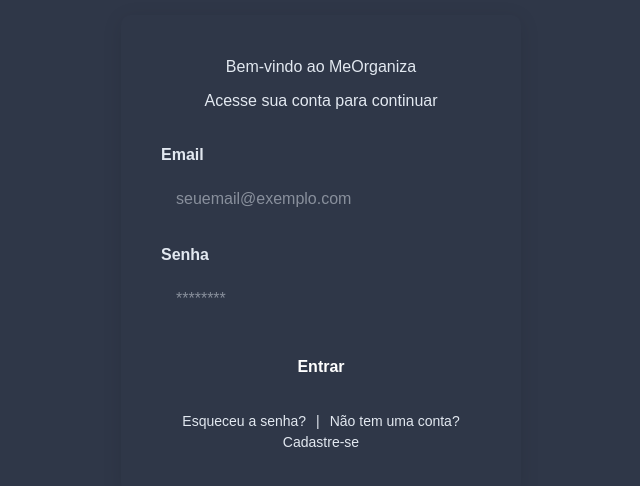
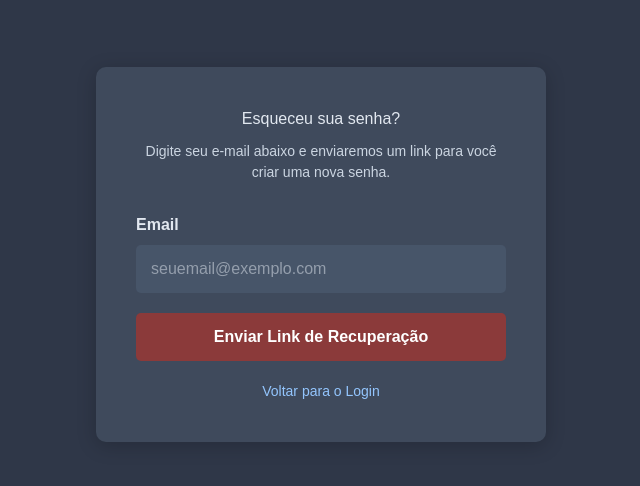
Before and after one commit to jamil-campeao/meorganiza-v2, a React (Vite) app: page /forgot-password in a window 1280 px wide. Before the commit this address led to /login. Shown: the part 146-632 px from the top of the page, without its empty margins (319-959 px from the left). Built offline with nearby package versions, Linux system fonts and the light colour scheme; no server answers.

Commit message:
feat: Implementa funcionalidades de esqueci minha senha e resetar senha

```diff
--- a/src/App.tsx
+++ b/src/App.tsx
@@ -12,6 +12,8 @@
 import { BillsPage } from "./pages/Bills/BillsPage";
 import { InvoicesPage } from "./pages/Invoices/InvoicesPage";
 import { ReportsPage } from "./pages/Reports/ReportsPage";
+import ForgotPasswordPage from "./pages/ForgotPassword/ForgotPasswordPage";
+import ResetPasswordPage from "./pages/ResetPassword/ResetPasswordPage";
 
 function AppRoutes() {
   const { token } = useAuth();
@@ -22,6 +24,8 @@
       {/* Rotas Públicas */}
       <Route path="/login" element={<LoginPage />} />
       <Route path="/register" element={<RegisterPage />} />
+      <Route path="/forgot-password" element={<ForgotPasswordPage />} />
+      <Route path="/reset-password/:token" element={<ResetPasswordPage />} />
 
       {/* Rotas Protegidas */}
       <Route
--- a/src/constants/api.js
+++ b/src/constants/api.js
@@ -1,2 +1 @@
-export const API_BASE_URL =
-  import.meta.env.VITE_API_BASE_URL || "http://localhost:3005";
+export const API_BASE_URL = import.meta.env.VITE_API_BASE_URL;
--- /dev/null
+++ b/src/pages/ForgotPassword/ForgotPasswordPage.css
@@ -0,0 +1,88 @@
+.forgot-password-page {
+  display: flex;
+  justify-content: center;
+  align-items: center;
+  min-height: 100vh;
+  font-family: "Arial", sans-serif;
+  background-color: #2f3748; /* Fundo escuro */
+}
+
+.forgot-password-container {
+  background-color: #3f4a5c; /* Fundo do card */
+  color: #e2e8f0; /* Cor do texto */
+  padding: 40px;
+  border-radius: 10px;
+  box-shadow: 0 4px 20px rgba(0, 0, 0, 0.2);
+  width: 100%;
+  max-width: 450px;
+  text-align: center;
+}
+
+.forgot-password-container h2 {
+  margin-bottom: 10px;
+}
+
+.forgot-password-container p {
+  color: #cbd5e1; /* Tom mais claro para o parágrafo */
+  margin-bottom: 30px;
+  font-size: 14px;
+}
+
+.form-group {
+  margin-bottom: 20px;
+  text-align: left;
+}
+
+.form-group label {
+  display: block;
+  margin-bottom: 8px;
+  font-weight: 600;
+}
+
+.form-group input {
+  width: 100%;
+  padding: 12px 15px;
+  border: 1px solid #64748b; /* Cor da borda */
+  background-color: #475569; /* Fundo do input */
+  color: #e2e8f0;
+  border-radius: 5px;
+  font-size: 16px;
+}
+
+.submit-button {
+  width: 100%;
+  padding: 12px;
+  border: none;
+  border-radius: 5px;
+  background-color: #8b3a3a; /* Cor primária */
+  color: #ffffff;
+  font-size: 16px;
+  font-weight: bold;
+  cursor: pointer;
+  transition: background-color 0.2s;
+}
+
+.submit-button:hover {
+  background-color: #7f1d1d; /* Variação da cor primária */
+}
+
+.submit-button:disabled {
+  background-color: #a9a9a9;
+  cursor: not-allowed;
+}
+
+.success-message {
+  color: #22c55e; /* Verde sucesso */
+  margin-top: 15px;
+  font-size: 14px;
+}
+
+.back-to-login {
+  margin-top: 20px;
+  font-size: 14px;
+}
+
+.back-to-login a {
+  color: #93c5fd; /* Azul claro para links */
+  text-decoration: none;
+}
--- /dev/null
+++ b/src/pages/ForgotPassword/ForgotPasswordPage.tsx
@@ -0,0 +1,94 @@
+import React, { useState, FormEvent } from "react";
+import { Link } from "react-router-dom";
+import { API_BASE_URL } from "../../constants/api";
+import { Toaster, toast } from "sonner";
+import "./ForgotPasswordPage.css";
+
+export default function ForgotPasswordPage() {
+  const [email, setEmail] = useState<string>("");
+  const [isLoading, setIsLoading] = useState<boolean>(false);
+  const [message, setMessage] = useState<string>("");
+
+  const handleSubmit = async (event: FormEvent<HTMLFormElement>) => {
+    event.preventDefault();
+    setIsLoading(true);
+    setMessage("");
+
+    try {
+      const myHeaders = new Headers();
+      myHeaders.append("Content-Type", "application/json");
+
+      const raw = JSON.stringify({ email });
+
+      const requestOptions = {
+        method: "POST",
+        headers: myHeaders,
+        body: raw,
+      };
+
+      const response = await fetch(
+        `${API_BASE_URL}/user/forgot-password`,
+        requestOptions
+      );
+      const data = await response.json();
+
+      if (!response.ok) {
+        throw new Error(
+          data.message || "Ocorreu um erro ao solicitar a redefinição."
+        );
+      }
+
+      toast.success("Verifique seu e-mail para o link de redefinição.");
+      setMessage(
+        "Se uma conta com este e-mail existir, um link para redefinir a senha foi enviado."
+      );
+    } catch (err: any) {
+      toast.error(err.message);
+    } finally {
+      setIsLoading(false);
+    }
+  };
+
+  return (
+    <>
+      <div className="forgot-password-page">
+        <div className="forgot-password-container">
+          <h2>Esqueceu sua senha?</h2>
+          <p>
+            Digite seu e-mail abaixo e enviaremos um link para você criar uma
+            nova senha.
+          </p>
+
+          <form onSubmit={handleSubmit}>
+            <div className="form-group">
+              <label htmlFor="email">Email</label>
+              <input
+                type="email"
+                id="email"
+                value={email}
+                onChange={(e) => setEmail(e.target.value)}
+                placeholder="seuemail@exemplo.com"
+                required
+              />
+            </div>
+
+            <button
+              type="submit"
+              className="submit-button"
+              disabled={isLoading}
+            >
+              {isLoading ? "Enviando..." : "Enviar Link de Recuperação"}
+            </button>
+          </form>
+
+          {message && <p className="success-message">{message}</p>}
+
+          <div className="back-to-login">
+            <Link to="/login">Voltar para o Login</Link>
+          </div>
+        </div>
+      </div>
+      <Toaster theme="dark" />
+    </>
+  );
+}
--- /dev/null
+++ b/src/pages/ResetPassword/ResetPasswordPage.css
@@ -0,0 +1,88 @@
+.reset-password-page {
+  display: flex;
+  justify-content: center;
+  align-items: center;
+  min-height: 100vh;
+  font-family: "Arial", sans-serif;
+  background-color: #2f3748; /* Fundo escuro */
+}
+
+.reset-password-container {
+  background-color: #3f4a5c; /* Fundo do card */
+  color: #e2e8f0; /* Cor do texto */
+  padding: 40px;
+  border-radius: 10px;
+  box-shadow: 0 4px 20px rgba(0, 0, 0, 0.2);
+  width: 100%;
+  max-width: 450px;
+  text-align: center;
+}
+
+.reset-password-container h2 {
+  margin-bottom: 10px;
+}
+
+.reset-password-container p {
+  color: #cbd5e1; /* Tom mais claro para o parágrafo */
+  margin-bottom: 30px;
+  font-size: 14px;
+}
+
+.form-group {
+  margin-bottom: 20px;
+  text-align: left;
+}
+
+.form-group label {
+  display: block;
+  margin-bottom: 8px;
+  font-weight: 600;
+}
+
+.form-group input {
+  width: 100%;
+  padding: 12px 15px;
+  border: 1px solid #64748b; /* Cor da borda */
+  background-color: #475569; /* Fundo do input */
+  color: #e2e8f0;
+  border-radius: 5px;
+  font-size: 16px;
+}
+
+.submit-button {
+  width: 100%;
+  padding: 12px;
+  border: none;
+  border-radius: 5px;
+  background-color: #8b3a3a; /* Cor primária */
+  color: #ffffff;
+  font-size: 16px;
+  font-weight: bold;
+  cursor: pointer;
+  transition: background-color 0.2s;
+}
+
+.submit-button:hover {
+  background-color: #7f1d1d; /* Variação da cor primária */
+}
+
+.submit-button:disabled {
+  background-color: #a9a9a9;
+  cursor: not-allowed;
+}
+
+.success-message {
+  color: #22c55e; /* Verde sucesso */
+  margin-top: 15px;
+  font-size: 14px;
+}
+
+.back-to-login {
+  margin-top: 20px;
+  font-size: 14px;
+}
+
+.back-to-login a {
+  color: #93c5fd; /* Azul claro para links */
+  text-decoration: none;
+}
--- /dev/null
+++ b/src/pages/ResetPassword/ResetPasswordPage.tsx
@@ -0,0 +1,112 @@
+import React, { useState, FormEvent } from "react";
+import { useParams, useNavigate, Link } from "react-router-dom";
+import { API_BASE_URL } from "../../constants/api";
+import { Toaster, toast } from "sonner";
+import "./ResetPasswordPage.css";
+
+export default function ResetPasswordPage() {
+  const { token } = useParams<{ token: string }>();
+  const navigate = useNavigate();
+
+  const [password, setPassword] = useState<string>("");
+  const [confirmPassword, setConfirmPassword] = useState<string>("");
+  const [isLoading, setIsLoading] = useState<boolean>(false);
+
+  const handleSubmit = async (event: FormEvent<HTMLFormElement>) => {
+    event.preventDefault();
+
+    if (password !== confirmPassword) {
+      toast.error("As senhas não coincidem.");
+      return;
+    }
+
+    setIsLoading(true);
+
+    try {
+      const myHeaders = new Headers();
+      myHeaders.append("Content-Type", "application/json");
+
+      const raw = JSON.stringify({ password });
+
+      const requestOptions = {
+        method: "POST",
+        headers: myHeaders,
+        body: raw,
+      };
+
+      const response = await fetch(
+        `${API_BASE_URL}/user/reset-password/${token}`,
+        requestOptions
+      );
+      const data = await response.json();
+
+      if (!response.ok) {
+        throw new Error(
+          data.message ||
+            "Não foi possível redefinir a senha. O token pode ser inválido ou ter expirado."
+        );
+      }
+
+      toast.success(
+        "Senha redefinida com sucesso! Redirecionando para o login..."
+      );
+
+      setTimeout(() => {
+        navigate("/login");
+      }, 2000);
+    } catch (err: any) {
+      toast.error(err.message);
+    } finally {
+      setIsLoading(false);
+    }
+  };
+
+  return (
+    <>
+      <div className="reset-password-page">
+        <div className="reset-password-container">
+          <h2>Crie sua Nova Senha</h2>
+          <p>Digite e confirme sua nova senha abaixo.</p>
+
+          <form onSubmit={handleSubmit}>
+            <div className="form-group">
+              <label htmlFor="password">Nova Senha</label>
+              <input
+                type="password"
+                id="password"
+                value={password}
+                onChange={(e) => setPassword(e.target.value)}
+                placeholder="Digite sua nova senha"
+                required
+              />
+            </div>
+            <div className="form-group">
+              <label htmlFor="confirmPassword">Confirme a Nova Senha</label>
+              <input
+                type="password"
+                id="confirmPassword"
+                value={confirmPassword}
+                onChange={(e) => setConfirmPassword(e.target.value)}
+                placeholder="Confirme sua nova senha"
+                required
+              />
+            </div>
+
+            <button
+              type="submit"
+              className="submit-button"
+              disabled={isLoading}
+            >
+              {isLoading ? "Salvando..." : "Redefinir Senha"}
+            </button>
+          </form>
+
+          <div className="back-to-login">
+            <Link to="/login">Voltar para o Login</Link>
+          </div>
+        </div>
+      </div>
+      <Toaster theme="dark" />
+    </>
+  );
+}
```
